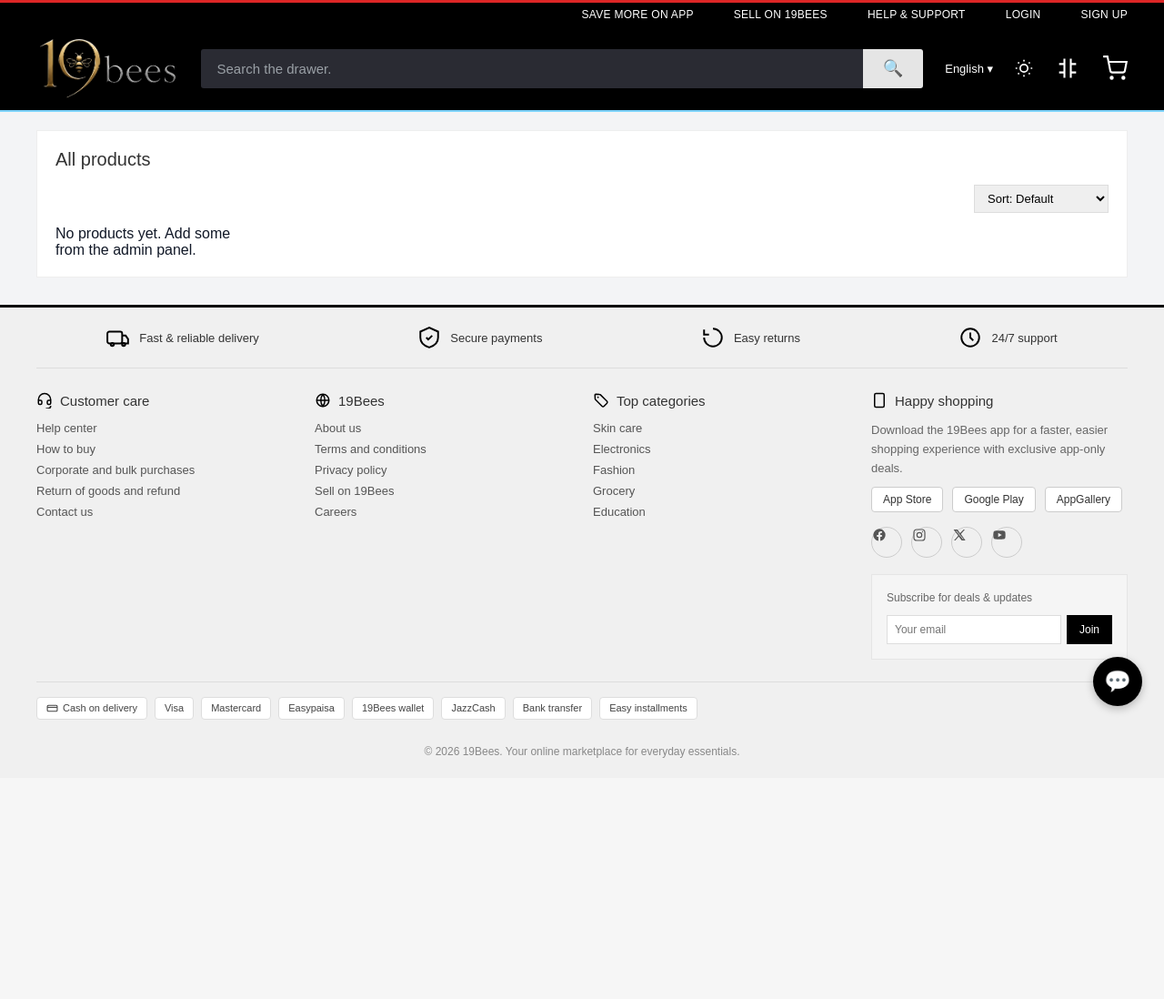
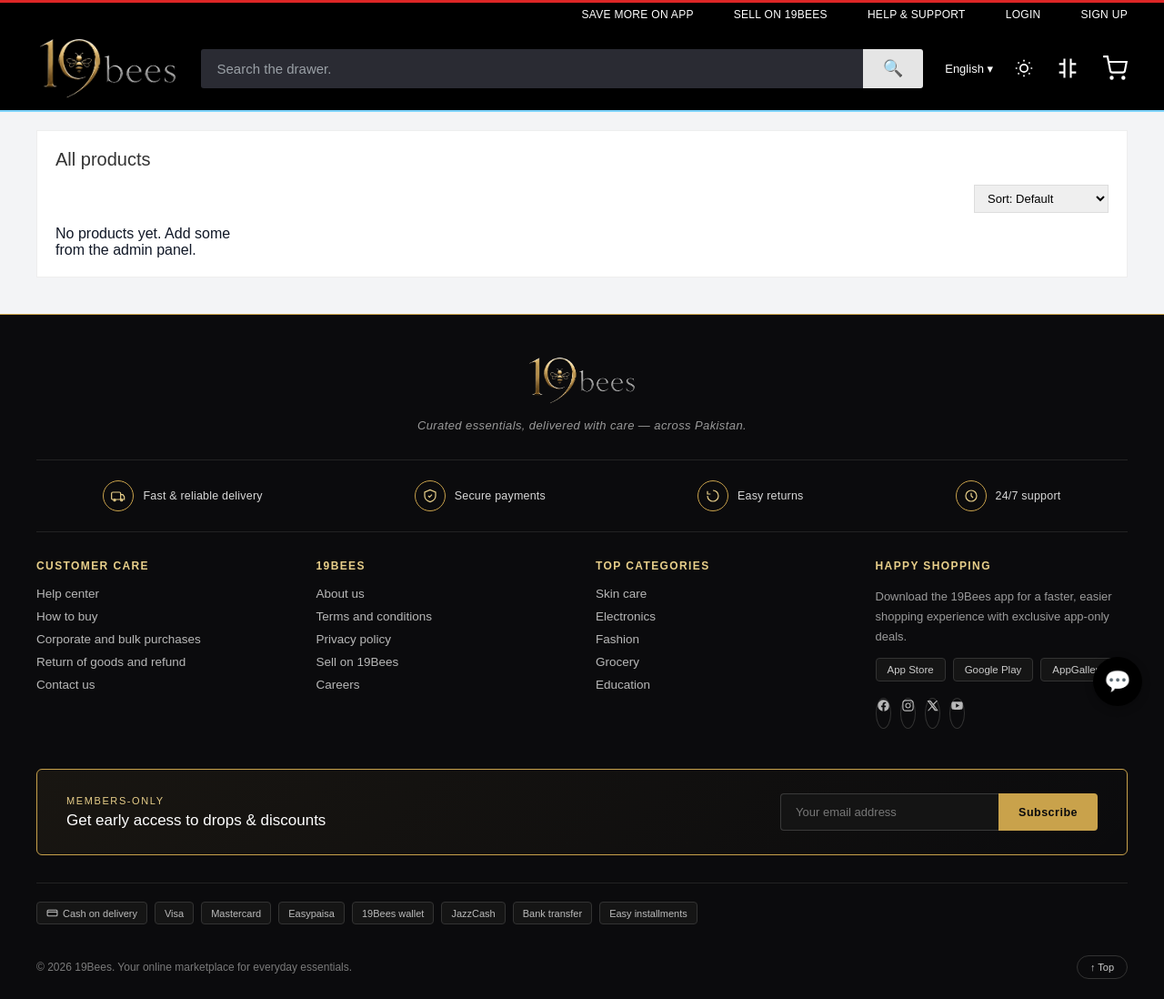
Before and after one commit to 647samad-design/Copy-Daraz, a Django app: page /products/ in a window 1280 px wide. Shown: the whole page at 91% size. Before the commit the page ends 833 px from the top, so only its background shows below. Run offline with Django 5.2, Linux system fonts and the light colour scheme; data that the repository does not hold is empty.

Commit message:
Redesign footer as a premium black + gold VIP-style closer
The footer was flat light-gray while the logo itself uses a gold/silver
metallic treatment — visually disconnected from the rest of the brand.
Rebuilt it to bookend the black navbar and pick up the logo's gold accent
as a deliberate, restrained signature (used only for icon rings, dividers,
hover states, and the newsletter card — not spread across the whole site):

- Solid near-black background with a single hairline gold top border
- Large centered logo + italic tagline as the opening moment
- Trust-strip icons now sit in gold-ringed circles instead of plain icons
- Column headings: small-caps, letter-spaced, gold-tinted labels instead
  of plain gray text
- Newsletter turned into a standalone 'Members-only' card with a gold
  border and gradient wash, gold-filled subscribe button
- Social icons fill solid gold on hover with a lift animation
- Added a 'Back to top' pill button next to the copyright line
- Since the footer is now always dark, removed the now-redundant
  html[data-theme="dark"] footer overrides (previously the footer
  switched between light and dark - it's now consistently dark regardless
  of the site's day/night toggle, like the navbar)
- Mobile: newsletter card and its form stack vertically, footer bottom
  row stacks and centers

Verified: full regression across 7 pages (footer is global, appears on
every page) all return 200, static logo asset returns 200, and the new
CSS custom properties/classes render correctly in the output HTML.

```diff
--- a/daraz/templates/daraz/base.html
+++ b/daraz/templates/daraz/base.html
@@ -40,7 +40,7 @@
 
         html[data-theme="dark"] body { background: #14151a; color: #ddd; }
         html[data-theme="dark"] .section, html[data-theme="dark"] .product-card,
-        html[data-theme="dark"] .category-box, html[data-theme="dark"] .footer,
+        html[data-theme="dark"] .category-box,
         html[data-theme="dark"] .auth-box, html[data-theme="dark"] .cart-wrap,
         html[data-theme="dark"] .checkout-form, html[data-theme="dark"] .summary,
         html[data-theme="dark"] .product-page, html[data-theme="dark"] .desc-box,
@@ -56,12 +56,6 @@
         html[data-theme="dark"] .pagination a, html[data-theme="dark"] .pagination span { color: #ddd; border-color: #444; }
         html[data-theme="dark"] .status-step.done { color: #fff; }
         html[data-theme="dark"] .status-step { color: #999; }
-        html[data-theme="dark"] .footer-col h3, html[data-theme="dark"] .footer-about h3 { color: #eee; }
-        html[data-theme="dark"] .footer-col a { color: #bbb; }
-        html[data-theme="dark"] .footer-col a:hover { color: #fff; }
-        html[data-theme="dark"] .footer-col p, html[data-theme="dark"] .footer-about p, html[data-theme="dark"] .newsletter-box p { color: #aaa; }
-        html[data-theme="dark"] .footer-bottom { color: #999; }
-        html[data-theme="dark"] .app-badge, html[data-theme="dark"] .payment-chip { background: #2a2b33; color: #ddd; border-color: #444; }
         html[data-theme="dark"] .chat-body { color: #ccc; }
         html[data-theme="dark"] .chat-msg { background: #2a2b33; }
         html[data-theme="dark"] .sidebar { background: #1e1f26 !important; border-color: #333 !important; }
@@ -76,7 +70,6 @@
         html[data-theme="dark"] .category-box { background: #1e1f26 !important; }
         html[data-theme="dark"] .category-box:hover { color: #fff; }
         html[data-theme="dark"] .product-card img { opacity: 0.92; }
-        html[data-theme="dark"] .footer { background: #17181d !important; }
         html[data-theme="dark"] input, html[data-theme="dark"] select, html[data-theme="dark"] textarea {
             background: #2a2b33; color: #eee; border-color: #444 !important;
         }
@@ -221,40 +214,68 @@
         .category-box:hover { color: #000000; }
         @media (max-width: 900px) { .category-grid { grid-template-columns: repeat(4, 1fr); } }
 
-        .footer { background: #f0f0f0; margin-top: 30px; padding: 0 40px 10px; border-top: 3px solid #000000; }
-        .trust-strip { display: flex; flex-wrap: wrap; gap: 20px; justify-content: space-around; padding: 20px 0; border-bottom: 1px solid #ddd; margin-bottom: 26px; }
-        .trust-item { display: flex; align-items: center; gap: 10px; font-size: 13px; font-weight: 500; color: #333; }
-        .trust-item svg { width: 26px; height: 26px; color: #000000; flex-shrink: 0; }
-        .footer-cols { display: grid; grid-template-columns: repeat(auto-fit, minmax(180px, 1fr)); gap: 24px; margin-bottom: 24px; }
-        .footer-col h3 { font-size: 15px; font-weight: 500; margin-bottom: 14px; color: #333; display: flex; align-items: center; gap: 8px; }
-        .footer-col h3 svg { width: 18px; height: 18px; flex-shrink: 0; color: #000000; }
-        .footer-col a { display: block; font-size: 13px; color: #555; text-decoration: none; margin-bottom: 8px; transition: color 0.15s ease, transform 0.15s ease; }
-        .footer-col a:hover { color: #000000; transform: translateX(2px); }
-        .footer-col p { font-size: 13px; color: #666; line-height: 1.6; }
-        .app-badges { display: flex; gap: 10px; flex-wrap: wrap; margin-top: 10px; }
-        .app-badge { border: 1px solid #ccc; border-radius: 4px; padding: 6px 12px; font-size: 12px; color: #333; background: #fff; }
-        .social-row { display: flex; gap: 10px; margin-top: 16px; }
+        /* ============ Footer — always dark, gold-accented, theme-independent ============ */
+        :root { --gold: #c9a24b; --gold-soft: #e8cf8a; }
+        .footer { background: #0b0b0d; color: #ddd; margin-top: 40px; padding: 0 40px 18px; border-top: 1px solid var(--gold); }
+
+        .footer-brand-row { text-align: center; padding: 44px 0 30px; }
+        .footer-logo { height: 56px; width: auto; }
+        .footer-tagline { margin-top: 10px; font-size: 13px; letter-spacing: 0.4px; color: #9a9a9a; font-style: italic; }
+
+        .trust-strip { display: flex; flex-wrap: wrap; gap: 20px; justify-content: space-around; padding: 22px 0; border-top: 1px solid #232323; border-bottom: 1px solid #232323; margin-bottom: 30px; }
+        .trust-item { display: flex; align-items: center; gap: 10px; font-size: 12.5px; font-weight: 500; color: #d8d8d8; letter-spacing: 0.2px; }
+        .trust-icon {
+            width: 34px; height: 34px; border-radius: 50%; display: flex; align-items: center; justify-content: center;
+            border: 1px solid var(--gold); flex-shrink: 0; color: var(--gold-soft);
+        }
+        .trust-icon svg { width: 16px; height: 16px; }
+
+        .footer-cols { display: grid; grid-template-columns: repeat(auto-fit, minmax(180px, 1fr)); gap: 30px; margin-bottom: 34px; }
+        .footer-col h3 {
+            font-size: 12px; font-weight: 600; margin-bottom: 16px; color: var(--gold-soft);
+            text-transform: uppercase; letter-spacing: 1.4px;
+        }
+        .footer-col a { display: block; font-size: 13.5px; color: #b8b8b8; text-decoration: none; margin-bottom: 10px; transition: color 0.15s ease, transform 0.15s ease; width: fit-content; }
+        .footer-col a:hover { color: #fff; transform: translateX(3px); }
+        .footer-col p { font-size: 13px; color: #9a9a9a; line-height: 1.7; }
+
+        .app-badges { display: flex; gap: 8px; flex-wrap: wrap; margin-top: 12px; }
+        .app-badge { border: 1px solid #333; border-radius: 4px; padding: 6px 12px; font-size: 11.5px; color: #ccc; background: #151515; }
+        .social-row { display: flex; gap: 10px; margin-top: 18px; }
         .social-icon {
             width: 34px; height: 34px; display: flex; align-items: center; justify-content: center;
-            border: 1px solid #ccc; border-radius: 50%; color: #333; transition: all 0.15s ease;
+            border: 1px solid #333; border-radius: 50%; color: #ccc; transition: all 0.2s ease;
         }
-        .social-icon svg { width: 16px; height: 16px; }
-        .social-icon:hover { background: #000000; color: #fff; border-color: #000000; transform: translateY(-2px); }
-        .payment-row { display: flex; gap: 8px; flex-wrap: wrap; border-top: 1px solid #ddd; padding: 16px 0; }
-        .payment-chip { display: inline-flex; align-items: center; gap: 5px; border: 1px solid #ddd; border-radius: 4px; padding: 5px 10px; font-size: 11px; background: #fff; color: #444; }
+        .social-icon svg { width: 15px; height: 15px; }
+        .social-icon:hover { background: var(--gold); color: #0b0b0d; border-color: var(--gold); transform: translateY(-3px); }
+
+        .newsletter-strip {
+            display: flex; align-items: center; justify-content: space-between; gap: 24px; flex-wrap: wrap;
+            border: 1px solid var(--gold); border-radius: 6px; padding: 26px 32px; margin-bottom: 30px;
+            background: linear-gradient(135deg, rgba(201,162,75,0.07), transparent);
+        }
+        .newsletter-eyebrow { display: block; font-size: 11px; letter-spacing: 1.6px; text-transform: uppercase; color: var(--gold-soft); margin-bottom: 6px; }
+        .newsletter-copy h3 { font-size: 17px; font-weight: 500; color: #fff; }
+        .newsletter-form { display: flex; gap: 0; flex: 0 0 auto; }
+        .newsletter-form input {
+            width: 240px; padding: 12px 16px; border: 1px solid #3a3a3a; border-right: none; background: #141414; color: #eee;
+            font-size: 13px; border-radius: 4px 0 0 4px;
+        }
+        .newsletter-form input::placeholder { color: #777; }
+        .newsletter-form input:focus { outline: none; border-color: var(--gold); }
+        .newsletter-form button {
+            background: var(--gold); color: #0b0b0d; border: none; padding: 0 22px; cursor: pointer;
+            font-size: 12.5px; font-weight: 700; letter-spacing: 0.5px; border-radius: 0 4px 4px 0; transition: background 0.15s ease;
+        }
+        .newsletter-form button:hover { background: var(--gold-soft); }
+
+        .payment-row { display: flex; gap: 8px; flex-wrap: wrap; border-top: 1px solid #232323; padding: 20px 0; }
+        .payment-chip { display: inline-flex; align-items: center; gap: 5px; border: 1px solid #333; border-radius: 4px; padding: 5px 10px; font-size: 11px; background: #151515; color: #bbb; }
         .payment-chip svg { width: 13px; height: 13px; }
-        .footer-bottom { text-align: center; font-size: 12px; color: #888; padding: 12px 0; }
-        .footer-about { border-top: 1px solid #ddd; padding: 20px 0 10px; }
-        .footer-about h3 { font-size: 15px; margin-bottom: 10px; color: #333; }
-        .footer-about p { font-size: 13px; color: #666; line-height: 1.7; margin-bottom: 10px; max-width: 900px; }
-        html[data-theme="dark"] .footer { border-top-color: #444; }
-        html[data-theme="dark"] .trust-strip { border-bottom-color: #333; }
-        html[data-theme="dark"] .trust-item { color: #ddd; }
-        html[data-theme="dark"] .trust-item svg { color: #eee; }
-        html[data-theme="dark"] .footer-col h3 svg { color: #eee; }
-        html[data-theme="dark"] .social-icon { border-color: #444; color: #ccc; }
-        html[data-theme="dark"] .social-icon:hover { background: #eee; color: #111; border-color: #eee; }
-        html[data-theme="dark"] .payment-row { border-top-color: #333; }
+
+        .footer-bottom { display: flex; justify-content: space-between; align-items: center; font-size: 12px; color: #7a7a7a; padding: 14px 0 4px; }
+        .back-to-top { background: none; border: 1px solid #333; color: #ccc; font-size: 11px; padding: 6px 14px; border-radius: 20px; cursor: pointer; transition: all 0.15s ease; }
+        .back-to-top:hover { border-color: var(--gold); color: var(--gold-soft); }
 
         {% block extra_css %}{% endblock %}
 
@@ -270,12 +291,6 @@
         .toast.error { background: #c0392b; }
         .toast.warning { background: #e67e22; }
         .toast.info { background: #333; }
-
-        .newsletter-box { background: #f5f5f5; border: 1px solid #e5e5e5; padding: 16px; margin-top: 10px; }
-        .newsletter-box p { font-size: 12px; color: #666; margin-bottom: 8px; }
-        .newsletter-box form { display: flex; gap: 6px; }
-        .newsletter-box input { flex: 1; padding: 8px; border: 1px solid #ddd; font-size: 12px; }
-        .newsletter-box button { background: #000000; color: #fff; border: none; padding: 0 14px; cursor: pointer; font-size: 12px; }
 
         .chat-bubble { position: fixed; bottom: 24px; right: 24px; width: 54px; height: 54px; border-radius: 50%; background: #000000; color: #fff; display: flex; align-items: center; justify-content: center; font-size: 24px; cursor: pointer; box-shadow: 0 3px 10px rgba(0,0,0,0.25); z-index: 400; }
         .chat-window { position: fixed; bottom: 90px; right: 24px; width: 280px; background: #fff; border: 1px solid #eee; box-shadow: 0 4px 16px rgba(0,0,0,0.15); z-index: 400; display: none; }
@@ -299,6 +314,12 @@
             .sidebar { display: none; }
             .app-box { display: none; }
             .footer-cols { grid-template-columns: 1fr 1fr; }
+            .footer { padding-left: 20px; padding-right: 20px; }
+            .newsletter-strip { flex-direction: column; align-items: stretch; text-align: center; padding: 22px 20px; }
+            .newsletter-form { flex-direction: column; }
+            .newsletter-form input { width: 100%; border-right: 1px solid #3a3a3a; border-bottom: none; border-radius: 4px 4px 0 0; }
+            .newsletter-form button { border-radius: 0 0 4px 4px; padding: 12px 0; }
+            .footer-bottom { flex-direction: column; gap: 10px; text-align: center; }
         }
     </style>
 </head>
@@ -427,15 +448,20 @@
     {% block content %}{% endblock %}
 
     <div class="footer">
+        <div class="footer-brand-row">
+            <img src="{% static 'daraz/images/logo_transparent.png' %}" alt="19Bees" class="footer-logo">
+            <p class="footer-tagline">Curated essentials, delivered with care — across Pakistan.</p>
+        </div>
+
         <div class="trust-strip">
-            <div class="trust-item"><svg viewBox="0 0 24 24" fill="none" stroke="currentColor" stroke-width="1.8"><rect x="1" y="6" width="15" height="12" rx="2"/><path d="M16 10h3.5L22 13.5V18h-6"/><circle cx="6" cy="19" r="1.6"/><circle cx="17.5" cy="19" r="1.6"/></svg><span>Fast &amp; reliable delivery</span></div>
-            <div class="trust-item"><svg viewBox="0 0 24 24" fill="none" stroke="currentColor" stroke-width="1.8"><path d="M12 2 3 6v6c0 5 4 8.5 9 10 5-1.5 9-5 9-10V6l-9-4Z"/><path d="m9 12 2 2 4-4"/></svg><span>Secure payments</span></div>
-            <div class="trust-item"><svg viewBox="0 0 24 24" fill="none" stroke="currentColor" stroke-width="1.8"><path d="M3 12a9 9 0 1 0 9-9"/><path d="M3 4v5h5"/></svg><span>Easy returns</span></div>
-            <div class="trust-item"><svg viewBox="0 0 24 24" fill="none" stroke="currentColor" stroke-width="1.8"><circle cx="12" cy="12" r="9"/><path d="M12 7v5l3 3"/></svg><span>24/7 support</span></div>
+            <div class="trust-item"><span class="trust-icon"><svg viewBox="0 0 24 24" fill="none" stroke="currentColor" stroke-width="1.8"><rect x="1" y="6" width="15" height="12" rx="2"/><path d="M16 10h3.5L22 13.5V18h-6"/><circle cx="6" cy="19" r="1.6"/><circle cx="17.5" cy="19" r="1.6"/></svg></span><span>Fast &amp; reliable delivery</span></div>
+            <div class="trust-item"><span class="trust-icon"><svg viewBox="0 0 24 24" fill="none" stroke="currentColor" stroke-width="1.8"><path d="M12 2 3 6v6c0 5 4 8.5 9 10 5-1.5 9-5 9-10V6l-9-4Z"/><path d="m9 12 2 2 4-4"/></svg></span><span>Secure payments</span></div>
+            <div class="trust-item"><span class="trust-icon"><svg viewBox="0 0 24 24" fill="none" stroke="currentColor" stroke-width="1.8"><path d="M3 12a9 9 0 1 0 9-9"/><path d="M3 4v5h5"/></svg></span><span>Easy returns</span></div>
+            <div class="trust-item"><span class="trust-icon"><svg viewBox="0 0 24 24" fill="none" stroke="currentColor" stroke-width="1.8"><circle cx="12" cy="12" r="9"/><path d="M12 7v5l3 3"/></svg></span><span>24/7 support</span></div>
         </div>
         <div class="footer-cols">
             <div class="footer-col">
-                <h3><svg viewBox="0 0 24 24" fill="none" stroke="currentColor" stroke-width="2"><path d="M3 11a9 9 0 0 1 18 0v5a2 2 0 0 1-2 2h-1a2 2 0 0 1-2-2v-2a2 2 0 0 1 2-2h3M3 11v5a2 2 0 0 0 2 2h1a2 2 0 0 0 2-2v-2a2 2 0 0 0-2-2H3m18 8a4 4 0 0 1-4 4h-3"/></svg>{{ t.customer_care }}</h3>
+                <h3>{{ t.customer_care }}</h3>
                 <a href="{% url 'help_support' %}">{{ t.help_center }}</a>
                 <a href="{% url 'help_support' %}">{{ t.how_to_buy }}</a>
                 <a href="#">{{ t.bulk_purchases }}</a>
@@ -443,7 +469,7 @@
                 <a href="{% url 'help_support' %}">{{ t.contact_us }}</a>
             </div>
             <div class="footer-col">
-                <h3><svg viewBox="0 0 24 24" fill="none" stroke="currentColor" stroke-width="2"><circle cx="12" cy="12" r="9"/><path d="M12 3a15 15 0 0 1 0 18M12 3a15 15 0 0 0 0 18M3 12h18"/></svg>19Bees</h3>
+                <h3>19Bees</h3>
                 <a href="{% url 'about_us' %}">{{ t.about_us }}</a>
                 <a href="{% url 'terms_page' %}">{{ t.terms }}</a>
                 <a href="{% url 'privacy_page' %}">{{ t.privacy }}</a>
@@ -451,7 +477,7 @@
                 <a href="#">{{ t.careers }}</a>
             </div>
             <div class="footer-col">
-                <h3><svg viewBox="0 0 24 24" fill="none" stroke="currentColor" stroke-width="2"><path d="M20.59 13.41 11 3.83A2 2 0 0 0 9.59 3.24L4 3a1 1 0 0 0-1 1l.24 5.59a2 2 0 0 0 .59 1.41l9.58 9.59a2 2 0 0 0 2.83 0l4.35-4.35a2 2 0 0 0 0-2.83Z"/><circle cx="7.5" cy="7.5" r="1.2" fill="currentColor" stroke="none"/></svg>{{ t.top_categories }}</h3>
+                <h3>{{ t.top_categories }}</h3>
                 <a href="{% url 'category_products' 'skincare' %}">Skin care</a>
                 <a href="{% url 'category_products' 'electronics' %}">Electronics</a>
                 <a href="{% url 'category_products' 'fashion' %}">Fashion</a>
@@ -459,7 +485,7 @@
                 <a href="{% url 'category_products' 'education' %}">Education</a>
             </div>
             <div class="footer-col footer-app-col">
-                <h3><svg viewBox="0 0 24 24" fill="none" stroke="currentColor" stroke-width="2"><rect x="5" y="2" width="14" height="20" rx="2"/><path d="M12 18h.01"/></svg>{{ t.happy_shopping }}</h3>
+                <h3>{{ t.happy_shopping }}</h3>
                 <p>{{ t.download_app_desc }}</p>
                 <div class="app-badges">
                     <span class="app-badge">App Store</span>
@@ -472,15 +498,19 @@
                     <a href="#" aria-label="X / Twitter" class="social-icon"><svg viewBox="0 0 24 24" fill="currentColor"><path d="M18.9 3H21l-6.5 7.4L22 21h-6.2l-4.9-6.4L5.3 21H3.2l6.9-7.9L2.4 3h6.3l4.4 5.9L18.9 3Zm-1.1 16.2h1.2L7.3 4.7H6l11.8 14.5Z"/></svg></a>
                     <a href="#" aria-label="YouTube" class="social-icon"><svg viewBox="0 0 24 24" fill="currentColor"><path d="M22 12s0-3.2-.4-4.7a2.9 2.9 0 0 0-2-2C17.9 5 12 5 12 5s-5.9 0-7.6.3a2.9 2.9 0 0 0-2 2C2 8.8 2 12 2 12s0 3.2.4 4.7a2.9 2.9 0 0 0 2 2C6.1 19 12 19 12 19s5.9 0 7.6-.3a2.9 2.9 0 0 0 2-2C22 15.2 22 12 22 12ZM10 15.5v-7l6 3.5-6 3.5Z"/></svg></a>
                 </div>
-                <div class="newsletter-box">
-                    <p>Subscribe for deals &amp; updates</p>
-                    <form method="post" action="{% url 'newsletter_subscribe' %}">
-                        {% csrf_token %}
-                        <input type="email" name="email" placeholder="Your email" required>
-                        <button type="submit">Join</button>
-                    </form>
-                </div>
             </div>
+        </div>
+
+        <div class="newsletter-strip">
+            <div class="newsletter-copy">
+                <span class="newsletter-eyebrow">Members-only</span>
+                <h3>Get early access to drops &amp; discounts</h3>
+            </div>
+            <form method="post" action="{% url 'newsletter_subscribe' %}" class="newsletter-form">
+                {% csrf_token %}
+                <input type="email" name="email" placeholder="Your email address" required>
+                <button type="submit">Subscribe</button>
+            </form>
         </div>
 
         <div class="payment-row">
@@ -495,7 +525,8 @@
         </div>
 
         <div class="footer-bottom">
-            &copy; 2026 19Bees. Your online marketplace for everyday essentials.
+            <span>&copy; 2026 19Bees. Your online marketplace for everyday essentials.</span>
+            <button class="back-to-top" onclick="window.scrollTo({top:0,behavior:'smooth'})" aria-label="Back to top">&uarr; Top</button>
         </div>
     </div>
 
```
